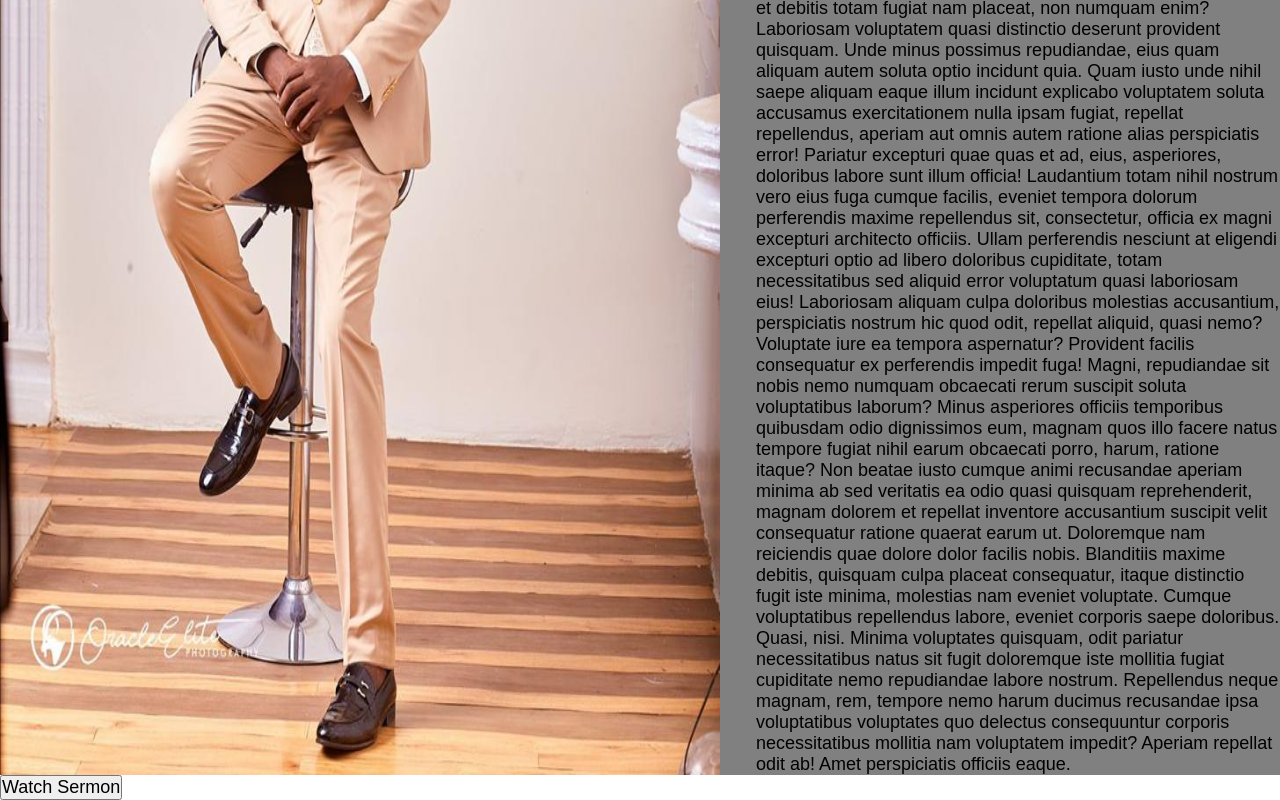
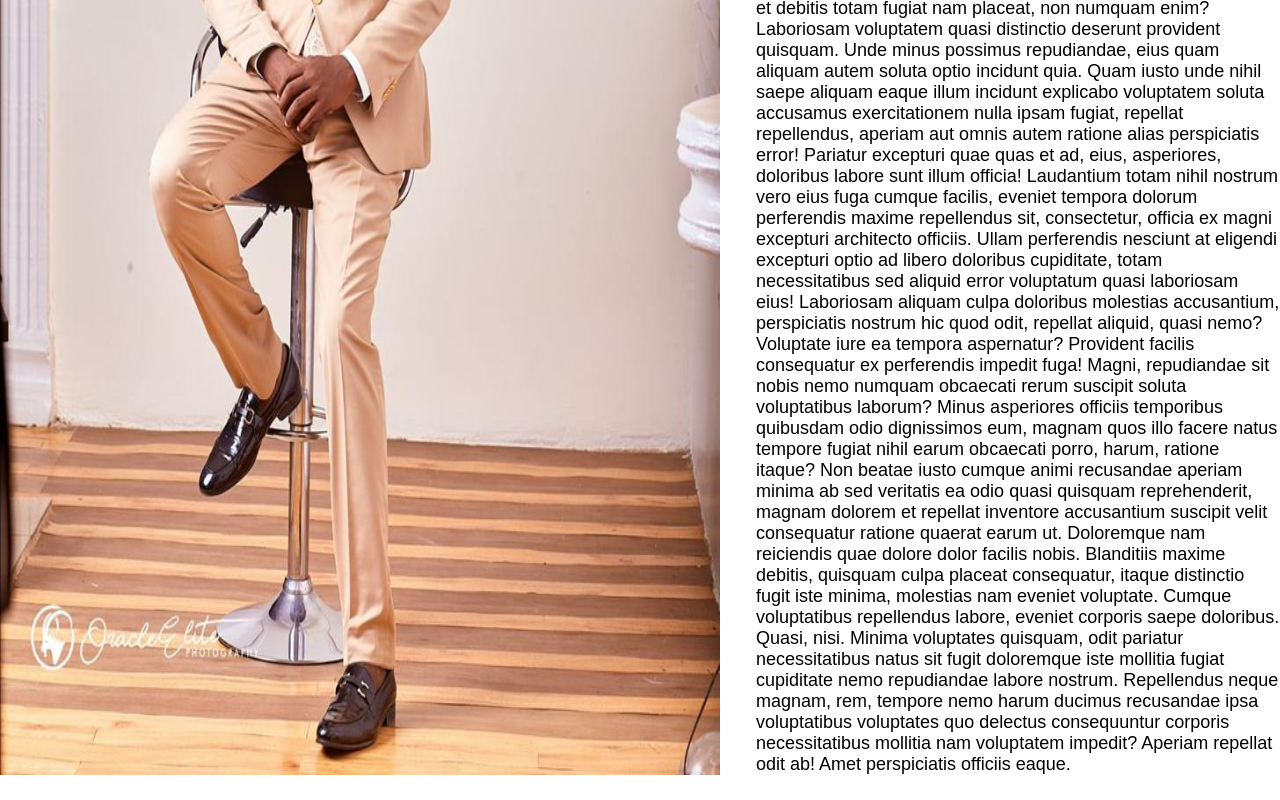
Before and after one commit to Macdavid28/sos-ministry, a React (Create React App) app: page /about in a window 1280 px wide. Shown: the part 1599-2399 px from the top of the page. After the commit the page ends 2374 px from the top, so only its background shows below. Built offline with nearby package versions, Linux system fonts and the light colour scheme.

Commit message:
create Blog.jsx component

```diff
--- a/src/components/About.jsx
+++ b/src/components/About.jsx
@@ -70,9 +70,6 @@ export const About = () => {
           officiis eaque.
         </p>
       </div>
-      <Link to="/">
-        <button className="watch-sermon">Watch Sermon</button>
-      </Link>
     </div>
   );
 };
--- a/src/components/about.css
+++ b/src/components/about.css
@@ -10,7 +10,6 @@
   padding-top: 30px;
   display: flex;
   gap: 2rem;
-  background-color: gray;
 }
 .daddyPic {
   width: 90vh;
```
